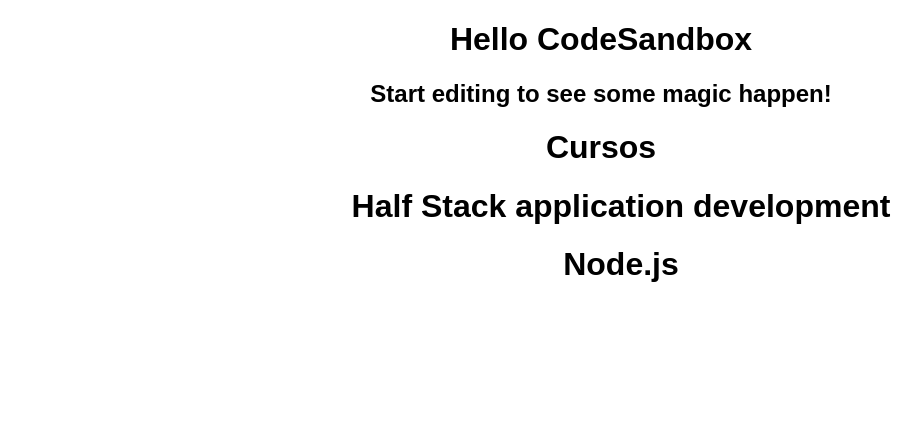
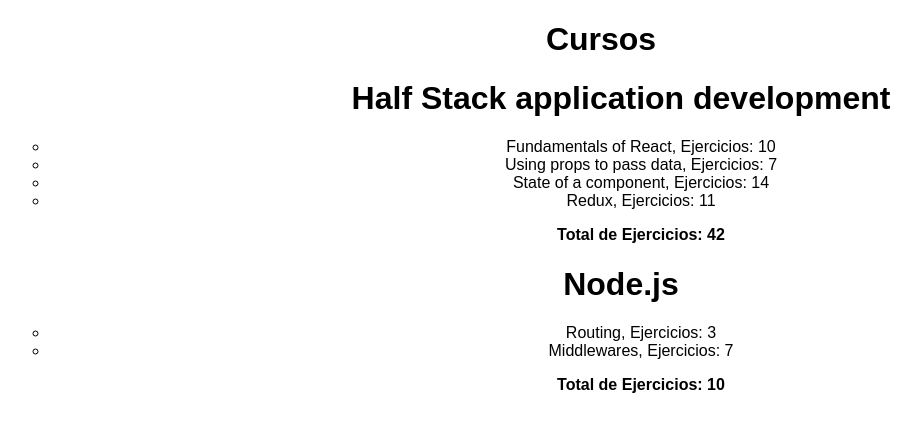
Before and after one commit to yellow4flash/Introduccion_React, a React (Create React App) app: page / in a window 1280 px wide. Shown: the top 432 px of the page, without its empty margins (39-960 px from the left). Built offline with nearby package versions, Linux system fonts and the light colour scheme.

Commit message:
last modify

```diff
--- a/src/App.js
+++ b/src/App.js
@@ -73,8 +73,8 @@
 export default function App() {
   return (
     <div className="App">
-      <h1>Hello CodeSandbox</h1>
-      <h2>Start editing to see some magic happen!</h2>
+      {/* <h1>Hello CodeSandbox</h1>
+      <h2>Start editing to see some magic happen!</h2> */}
       {/* <Hola name="Giorgia" age="20"></Hola> */}
       {/* <Hola age="20"></Hola> */}
       {/* <Counter></Counter> */}
--- a/src/cursos.js
+++ b/src/cursos.js
@@ -1,28 +1,28 @@
 import React from "react";
 // <Course key={course.parts.id} course={course.parts} />
-const Parts = (props) => {
-  const { Parts } = props;
-  return (
-    <ul>
-      {/* {Parts.parts.map((part)=>{
-      return <li key={part.id}>{part.exercises}</li>
-    })
-    }
-    <Course key={course.id} course={course} /> */}
-    </ul>
-  );
-};
-const Course = (props) => {
+// const Parts = (props) => {
+//   const { Parts } = props;
+//   return (
+//     <ul>
+//       {/* {Parts.parts.map((part)=>{
+//       return <li key={part.id}>{part.exercises}</li>
+//     })
+//     }
+//     <Course key={course.id} course={course} /> */}
+//     </ul>
+//   );
+// };
+/* const Course = (props) => {
   const { course } = props;
   return (
     <li key={course.id}>
       {course.name}{" "}
       <p>
-        Suma Total: <Parts />
+         Suma Total: <Parts />
       </p>
     </li>
   );
-};
+}; */
 const Courses = (props) => {
   // let course = props.courses;
   const { courses } = props;
@@ -32,13 +32,28 @@
       <h1>Cursos</h1>
       <ul>
         {courses.map((course) => {
-          console.log("course", course);
+          // console.log("course", course);
 
-          const { name, id, exercises } = course;
+          const { name, id, parts } = course;
           let totalExercises = 0;
           return (
             <div key={id}>
               <h1>{name}</h1>
+              <ul>
+                {parts.map((part) => {
+                  // console.log(part);
+                  const { name, exercises, id } = part;
+                  totalExercises += exercises;
+                  return (
+                    <li key={id}>
+                      {name}, Ejercicios: {exercises}
+                    </li>
+                  );
+                })}
+                <p>
+                  <b>Total de Ejercicios: {totalExercises}</b>
+                </p>
+              </ul>
             </div>
           );
         })}
```
